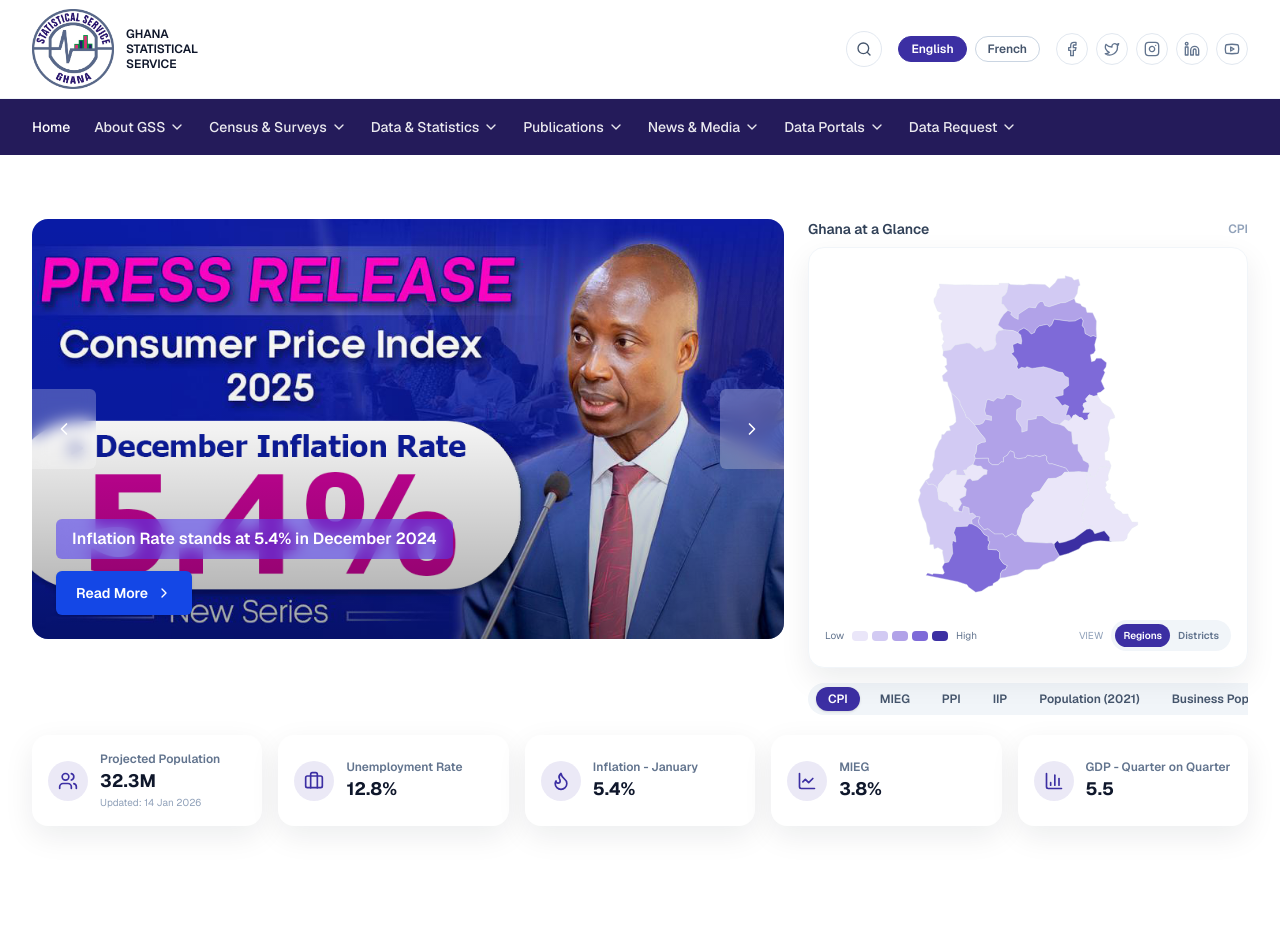
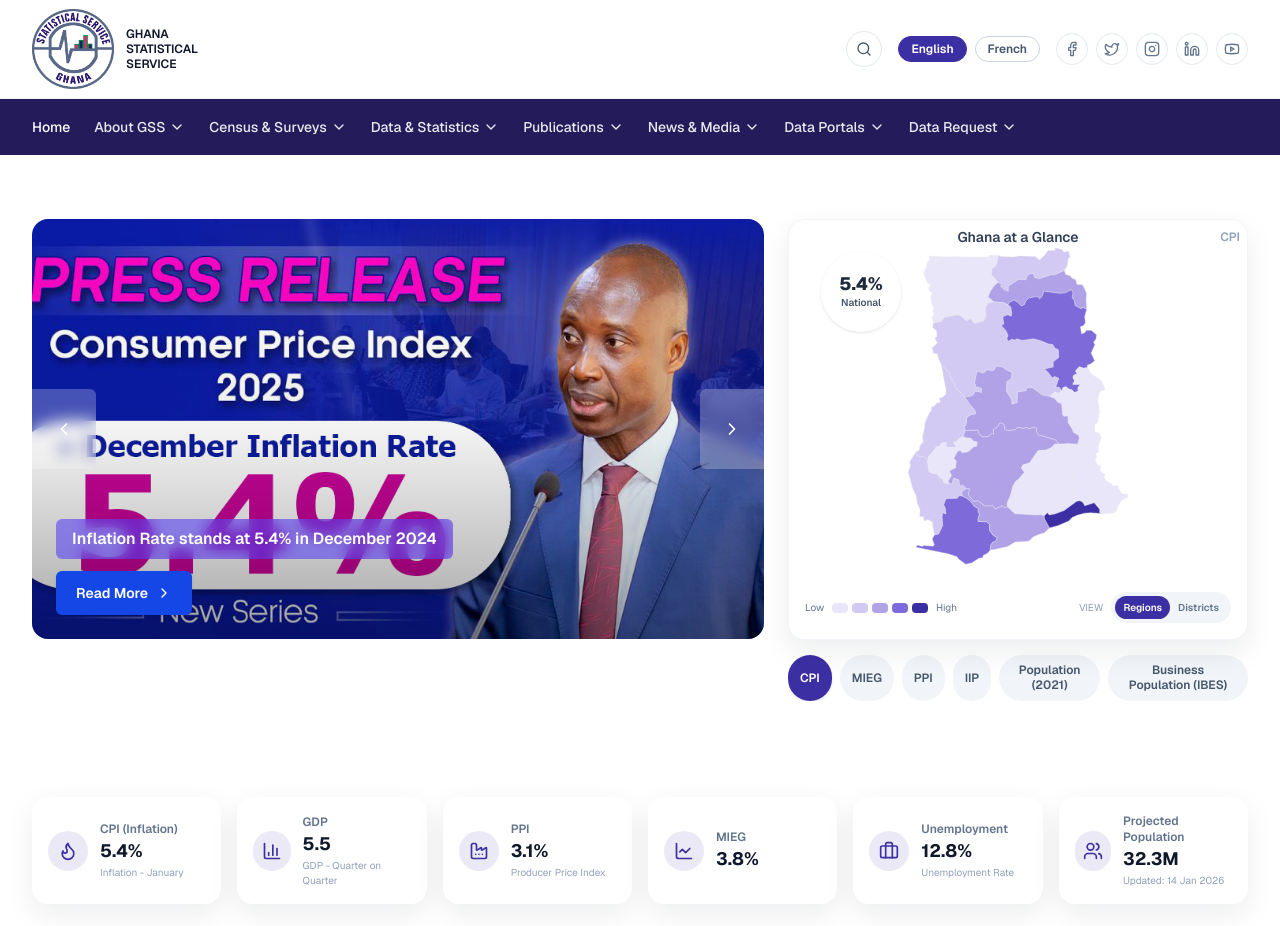
Before and after one commit to Ghana-Statistical-Service-GSS/statsghana-website, a Next.js app: page / in a window 1280 px wide. Shown: the top 926 px of the page. Built offline with nearby package versions, Linux system fonts and the light colour scheme.

Commit message:
Add more

```diff
--- a/app/components/GhanaMap.tsx
+++ b/app/components/GhanaMap.tsx
@@ -15,6 +15,23 @@ import { getStableValue, mockIndicatorData } from "../lib/mockMapData";
 const VIEW_WIDTH = 420;
 const VIEW_HEIGHT = 520;
 const COLOR_BUCKETS = ["#EAE6F9", "#D2CAF3", "#B1A2E8", "#7E6AD8", "#3C2FA3"];
+const NATIONAL_VALUES: Record<Indicator, { value: string }> = {
+  CPI: { value: "5.4%" },
+  MIEG: { value: "3.8%" },
+  PPI: { value: "3.1%" },
+  IIP: { value: "2.6%" },
+  POP2021: { value: "30.8M" },
+  IBES: { value: "1.2M" },
+};
+
+const STATSBANK_LINKS: Record<Indicator, string> = {
+  CPI: "https://statsbank.statsghana.gov.gh/",
+  MIEG: "https://statsbank.statsghana.gov.gh/",
+  PPI: "https://statsbank.statsghana.gov.gh/",
+  IIP: "https://statsbank.statsghana.gov.gh/",
+  POP2021: "https://statsbank.statsghana.gov.gh/",
+  IBES: "https://statsbank.statsghana.gov.gh/",
+};
 
 interface GhanaMapProps {
   indicator: Indicator;
@@ -161,7 +178,15 @@ export default function GhanaMap({
       onMouseMove={handleMouseMove}
       onMouseLeave={() => setHovered(null)}
     >
-      <div className="h-[300px] w-full sm:h-[340px]">
+      <div className="relative h-[300px] w-full sm:h-[340px]">
+        <div className="absolute left-4 top-4 z-20 flex h-20 w-20 flex-col items-center justify-center rounded-full border border-white/40 bg-white/35 text-center shadow-sm backdrop-blur-md">
+          <div className="text-lg font-extrabold leading-none text-slate-800">
+            {NATIONAL_VALUES[indicator].value}
+          </div>
+          <div className="mt-1 text-[10px] font-semibold leading-tight text-slate-600">
+            National
+          </div>
+        </div>
         {paths.length ? (
           <svg
             viewBox={`0 0 ${VIEW_WIDTH} ${VIEW_HEIGHT}`}
@@ -232,6 +257,7 @@ export default function GhanaMap({
         </div>
       </div>
 
+
       {hovered ? (
         <div
           className="absolute z-10 rounded-lg border border-slate-200 bg-white px-3 py-2 text-xs shadow-lg"
--- a/app/components/GovMessage.tsx
+++ b/app/components/GovMessage.tsx
@@ -12,15 +12,15 @@ export default function GovMessage() {
         <div className="mt-16">
           <Card className="relative mx-auto max-w-3xl px-6 pb-10 pt-20 text-center sm:px-12">
             <div className="absolute left-1/2 top-0 flex -translate-x-1/2 -translate-y-1/2 items-center justify-center">
-              <div className="relative h-28 w-28 sm:h-32 sm:w-32">
+              <div className="relative h-32 w-32 sm:h-36 sm:w-36">
                 <div className="absolute inset-0 translate-x-4 rounded-full bg-purple-900" />
-                <div className="absolute inset-0 overflow-hidden rounded-full border-4 border-white">
+                <div className="absolute inset-0 overflow-hidden rounded-full border-[5px] border-white">
                   <Image
-                    src="/images/gov-statistician.jpg"
+                    src="/images/gs.jpg"
                     alt="Government Statistician"
                     fill
                     className="object-cover"
-                    sizes="128px"
+                    sizes="216px"
                   />
                 </div>
               </div>
--- a/app/components/Hero.tsx
+++ b/app/components/Hero.tsx
@@ -4,7 +4,6 @@ import Image from "next/image";
 import { useState } from "react";
 import { ChevronLeft, ChevronRight } from "lucide-react";
 import Container from "./Container";
-import TabPills from "./TabPills";
 import GhanaMap from "./GhanaMap";
 import { INDICATORS, INDICATOR_LABELS, Indicator } from "../lib/indicators";
 
@@ -22,7 +21,7 @@ export default function Hero() {
   return (
     <section className="relative overflow-visible bg-white py-12 sm:py-16">
       <Container>
-        <div className="grid grid-cols-1 items-start gap-4 lg:grid-cols-[1fr_440px] lg:gap-6">
+        <div className="grid grid-cols-1 items-start gap-4 lg:grid-cols-[1fr_460px] lg:gap-6">
           <div className={`relative h-[300px] w-full overflow-hidden rounded-2xl bg-slate-100 ${HERO_HEIGHT}`}>
             <Image
               src={heroBg}
@@ -65,30 +64,46 @@ export default function Hero() {
             </div>
           </div>
 
-          <div className={`mt-6 w-full lg:mt-0 lg:justify-self-end ${HERO_HEIGHT}`}>
-            <div className="mb-2 flex items-center justify-between">
-              <h3 className="text-sm font-semibold text-slate-700">
+          <div className="w-full lg:justify-self-end">
+            <div className={`relative h-[300px] ${HERO_HEIGHT}`}>
+              <div className="pointer-events-none absolute left-0 right-0 top-2 z-10 px-2">
+                <div className="grid grid-cols-3 items-center">
+                  <div />
+                  <h3 className="text-center text-sm font-semibold text-slate-700">
                     Ghana at a Glance
                   </h3>
-              <span className="text-xs font-semibold text-slate-400">
+                  <div className="text-right text-xs font-semibold text-slate-400">
                     {INDICATOR_LABELS[indicator]}
-              </span>
                   </div>
-            <div className="h-full">
+                </div>
+              </div>
               <GhanaMap indicator={indicator} mode={mode} onModeChange={setMode} />
             </div>
-            <div className="no-scrollbar mt-4 w-full overflow-x-auto">
-              <TabPills
-                tabs={indicatorLabels}
-                active={INDICATOR_LABELS[indicator]}
-                onChange={(value) => {
-                  const next = labelToId[value];
+            <div className="mt-4">
+              <div className="no-scrollbar flex gap-2 overflow-x-auto">
+                {indicatorLabels.map((label) => {
+                  const isActive = label === INDICATOR_LABELS[indicator];
+                  return (
+                    <button
+                      key={label}
+                      type="button"
+                      onClick={() => {
+                        const next = labelToId[label];
                         if (next) {
                           setIndicator(next);
                         }
                       }}
-                className="min-w-max"
-              />
+                      className={`min-h-[40px] max-w-[140px] rounded-full px-3 py-2 text-center text-xs font-semibold leading-tight transition whitespace-normal ${
+                        isActive
+                          ? "bg-purple-700 text-white shadow-sm"
+                          : "bg-slate-100 text-slate-600 hover:text-purple-700"
+                      }`}
+                    >
+                      {label}
+                    </button>
+                  );
+                })}
+              </div>
             </div>
           </div>
         </div>
--- a/app/components/StatCards.tsx
+++ b/app/components/StatCards.tsx
@@ -1,6 +1,7 @@
 import {
   BarChart3,
   Briefcase,
+  Factory,
   Flame,
   LineChart,
   Users,
@@ -8,36 +9,48 @@ import {
 import Card from "./Card";
 import Container from "./Container";
 
-const stats = [
+const kpis = [
   {
-    label: "Projected Population",
-    value: "32.3M",
-    note: "Updated: 14 Jan 2026",
-    icon: Users,
+    key: "CPI",
+    title: "CPI (Inflation)",
+    value: "5.4%",
+    sub: "Inflation - January",
+    icon: Flame,
   },
   {
-    label: "Unemployment Rate",
+    key: "GDP",
+    title: "GDP",
+    value: "5.5",
+    sub: "GDP - Quarter on Quarter",
+    icon: BarChart3,
+  },
+  {
+    key: "PPI",
+    title: "PPI",
+    value: "3.1%",
+    sub: "Producer Price Index",
+    icon: Factory,
+  },
+  {
+    key: "MIEG",
+    title: "MIEG",
+    value: "3.8%",
+    sub: "",
+    icon: LineChart,
+  },
+  {
+    key: "UNEMP",
+    title: "Unemployment",
     value: "12.8%",
-    note: "",
+    sub: "Unemployment Rate",
     icon: Briefcase,
   },
   {
-    label: "Inflation - January",
-    value: "5.4%",
-    note: "",
-    icon: Flame,
-  },
-  {
-    label: "MIEG",
-    value: "3.8%",
-    note: "",
-    icon: LineChart,
-  },
-  {
-    label: "GDP - Quarter on Quarter",
-    value: "5.5",
-    note: "",
-    icon: BarChart3,
+    key: "POP",
+    title: "Projected Population",
+    value: "32.3M",
+    sub: "Updated: 14 Jan 2026",
+    icon: Users,
   },
 ];
 
@@ -45,18 +58,16 @@ export default function StatCards() {
   return (
     <section className="bg-white py-6 sm:py-8">
       <Container>
-        <div className="grid gap-4 sm:grid-cols-2 lg:grid-cols-5">
-          {stats.map(({ label, value, note, icon: Icon }) => (
-            <Card key={label} className="flex items-center gap-3 p-4">
+        <div className="grid gap-4 sm:grid-cols-2 lg:grid-cols-6">
+          {kpis.map(({ key, title, value, sub, icon: Icon }) => (
+            <Card key={key} className="flex items-center gap-3 p-4">
               <div className="flex h-10 w-10 items-center justify-center rounded-full bg-purple-700/10 text-purple-700">
                 <Icon className="h-5 w-5" />
               </div>
               <div>
-                <p className="text-xs font-semibold text-slate-500">{label}</p>
+                <p className="text-xs font-semibold text-slate-500">{title}</p>
                 <p className="text-lg font-bold text-slate-900">{value}</p>
-                {note ? (
-                  <p className="text-[10px] text-slate-400">{note}</p>
-                ) : null}
+                {sub ? <p className="text-[10px] text-slate-400">{sub}</p> : null}
               </div>
             </Card>
           ))}
```
Also changed, not shown: public/images/gov-statistician1.jpg (renamed from public/images/gov-statistician.jpg), public/images/gs.jpg (added). Lines whose indentation alone changed are shown as unchanged.
